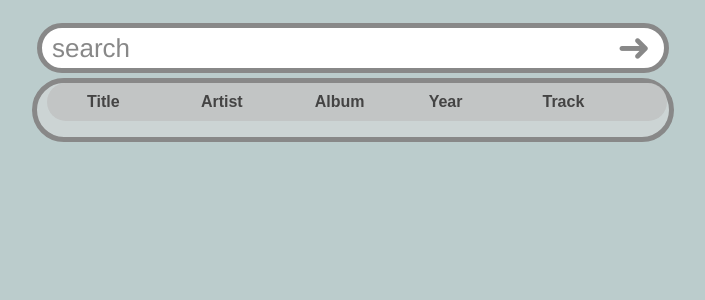
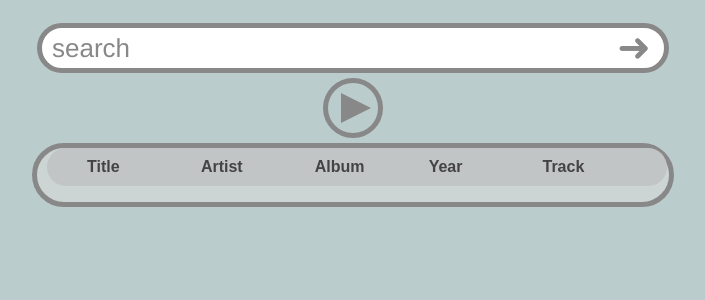
Before and after one commit to codezapper/PythonCodeExercises, a Django app: page /lister/ in a window 1280 px wide. Shown: the top 300 px of the page, without its empty margins (287-992 px from the left). Run offline with Django 3.2, Linux system fonts and the light colour scheme; data comes from the database, SQL or seed files in the repository; data that the repository does not hold is empty.

Commit message:
!WIP! Adding player buttons

```diff
--- a/PyLister/lister/static/lister/main.css
+++ b/PyLister/lister/static/lister/main.css
@@ -48,6 +48,24 @@ body {
 
 #playlist > ul {
     margin: 0;
+}
+
+#play-button {
+    border-radius: 50%;
+    border: 5px solid #888;
+    width: 50px;
+    height: 50px;
+    margin: 5px auto;
+}
+
+#play-triangle {
+    width: 0;
+    height: 0;
+    border-top: 15px solid transparent;
+    border-left: 30px solid #888;
+    border-bottom: 15px solid transparent;
+    margin: 10px 0px 10px 13px;
+    /*margin-left: 13px;*/
 }
 
 /*li {
--- a/PyLister/lister/templates/lister/wrapper.html
+++ b/PyLister/lister/templates/lister/wrapper.html
@@ -22,6 +22,9 @@
                         </form>
                     </div>
             </div>
+            <div id="play-button">
+                <div id="play-triangle"></div>
+            </div>
             {{ block.super }}
         </div>
     </div>
```
